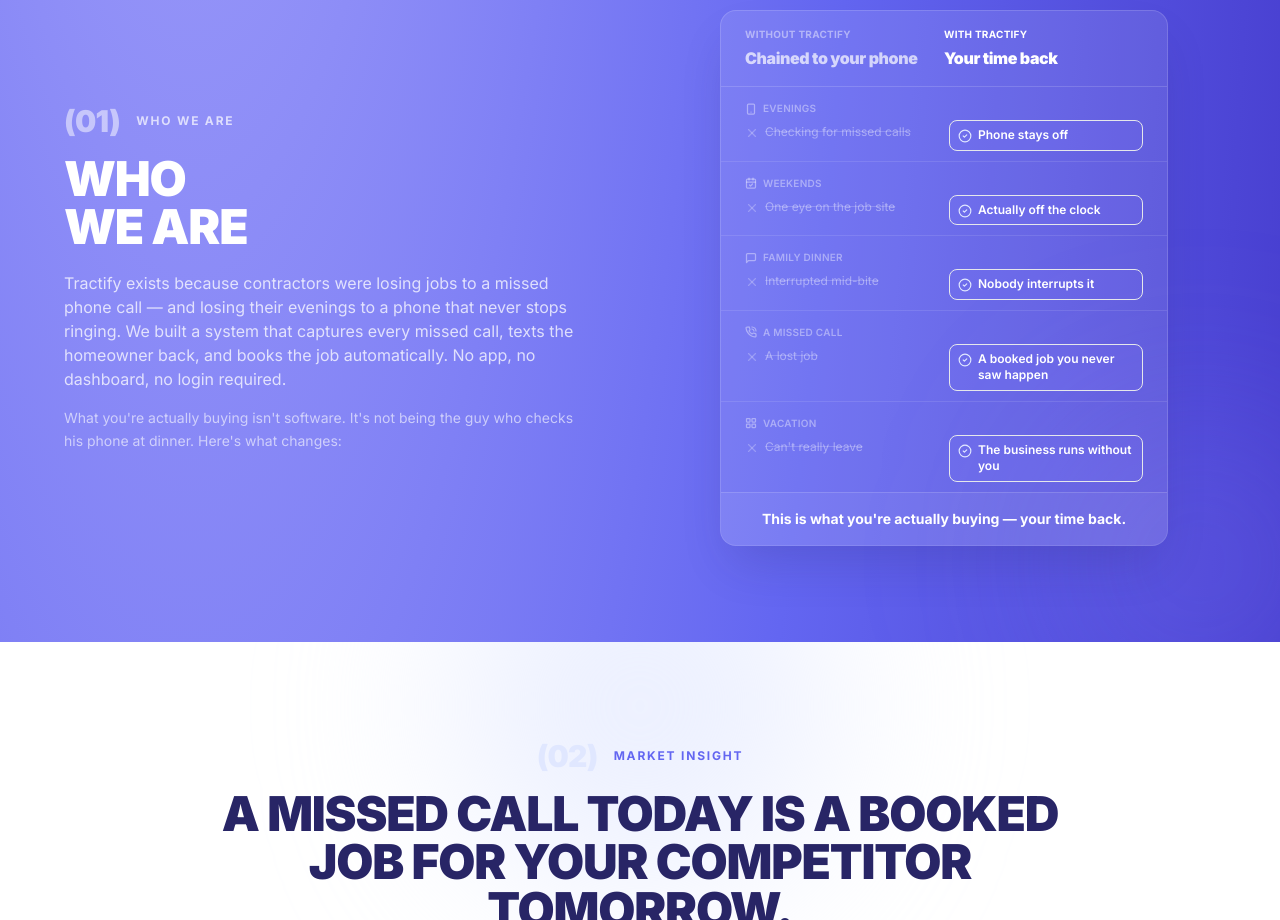
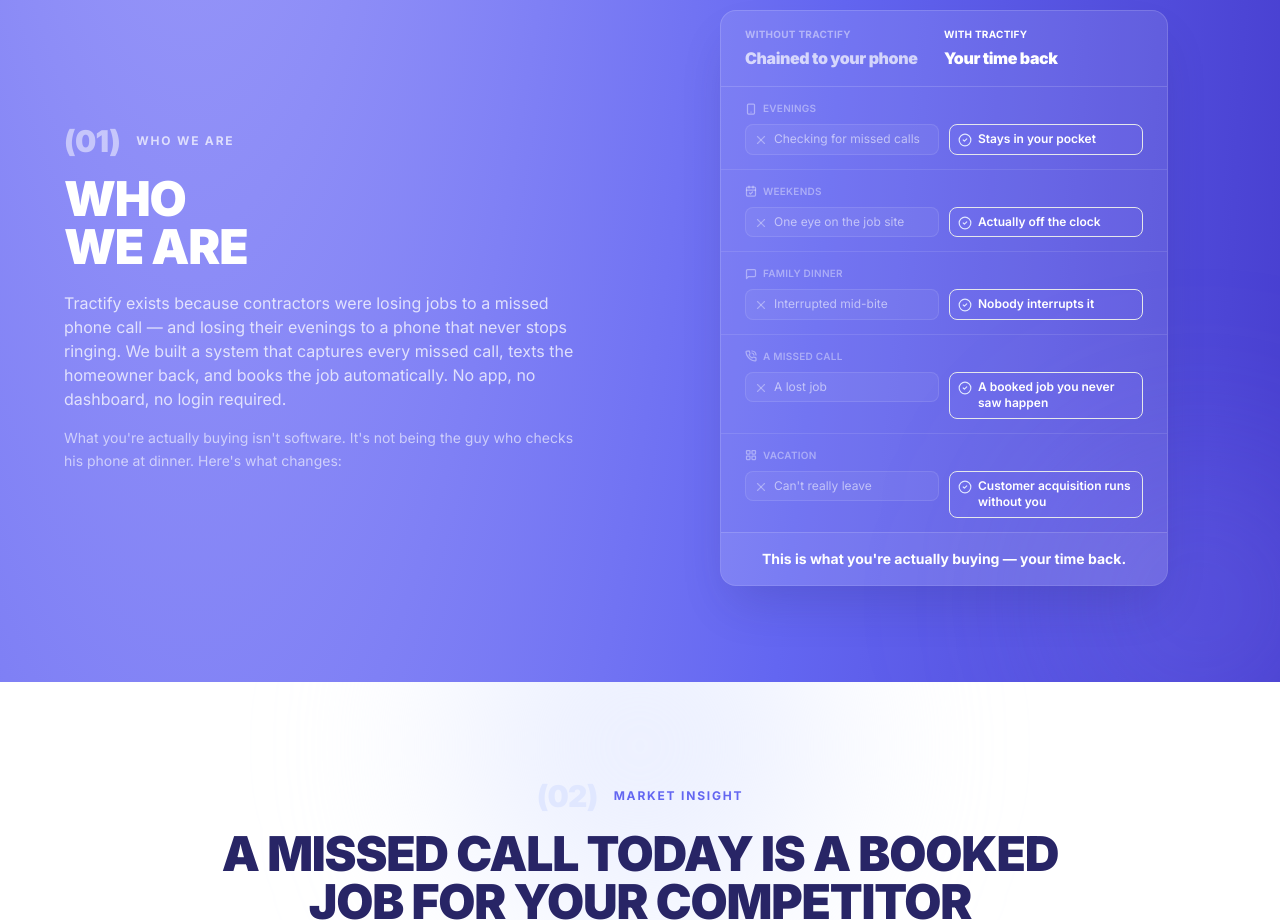
Before and after one commit to ProBookHQ-source/probook-hq, a React (Vite) app in the folder frontend/: page / in a window 1280 px wide. Shown: the part 1080-2000 px from the top of the page. Built offline with nearby package versions, Linux system fonts and the light colour scheme; no server answers.

Commit message:
Fix roster card accuracy + readability — pocket not off, customer acquisition line, boxed comparison layout

```diff
--- a/frontend/src/pages/LandingPage.jsx
+++ b/frontend/src/pages/LandingPage.jsx
@@ -266,11 +266,11 @@
   const [shown, setShown] = useState(0);
 
   const rows = [
-    { role: 'Evenings', icon: Smartphone, typical: 'Checking for missed calls', ours: 'Phone stays off' },
+    { role: 'Evenings', icon: Smartphone, typical: 'Checking for missed calls', ours: 'Stays in your pocket' },
     { role: 'Weekends', icon: CalendarCheck, typical: 'One eye on the job site', ours: 'Actually off the clock' },
     { role: 'Family dinner', icon: MessageSquare, typical: 'Interrupted mid-bite', ours: 'Nobody interrupts it' },
     { role: 'A missed call', icon: PhoneCall, typical: 'A lost job', ours: 'A booked job you never saw happen' },
-    { role: 'Vacation', icon: LayoutGrid, typical: "Can't really leave", ours: 'The business runs without you' },
+    { role: 'Vacation', icon: LayoutGrid, typical: "Can't really leave", ours: 'Customer acquisition runs without you' },
   ];
 
   useEffect(() => {
@@ -316,11 +316,11 @@
               <p className="text-white/40 text-[10px] font-semibold uppercase tracking-wide">{r.role}</p>
             </div>
             <div className="grid grid-cols-2 gap-2.5 items-start">
-              <div className="flex items-start gap-1.5">
-                <X className="w-3.5 h-3.5 text-white/25 shrink-0 mt-0.5" />
-                <p className="text-white/40 text-xs leading-snug line-through decoration-white/20">{r.typical}</p>
+              <div className="flex items-start gap-1.5 bg-white/5 border border-white/10 rounded-lg px-2 py-1.5">
+                <X className="w-3.5 h-3.5 text-white/35 shrink-0 mt-0.5" />
+                <p className="text-white/55 text-xs leading-snug">{r.typical}</p>
               </div>
-              <div className="flex items-start gap-1.5 bg-brand-400/10 border border-brand-200/20 rounded-lg px-2 py-1.5 -my-1">
+              <div className="flex items-start gap-1.5 bg-brand-400/10 border border-brand-200/20 rounded-lg px-2 py-1.5">
                 <CheckCircle2 className="w-3.5 h-3.5 text-brand-100 shrink-0 mt-0.5" />
                 <p className="text-white text-xs font-semibold leading-snug">{r.ours}</p>
               </div>
```
Also changed, not shown: frontend/vite.config.js.timestamp-1786945551552-f55547d94c9f1.mjs (added, +21 -0 lines).
